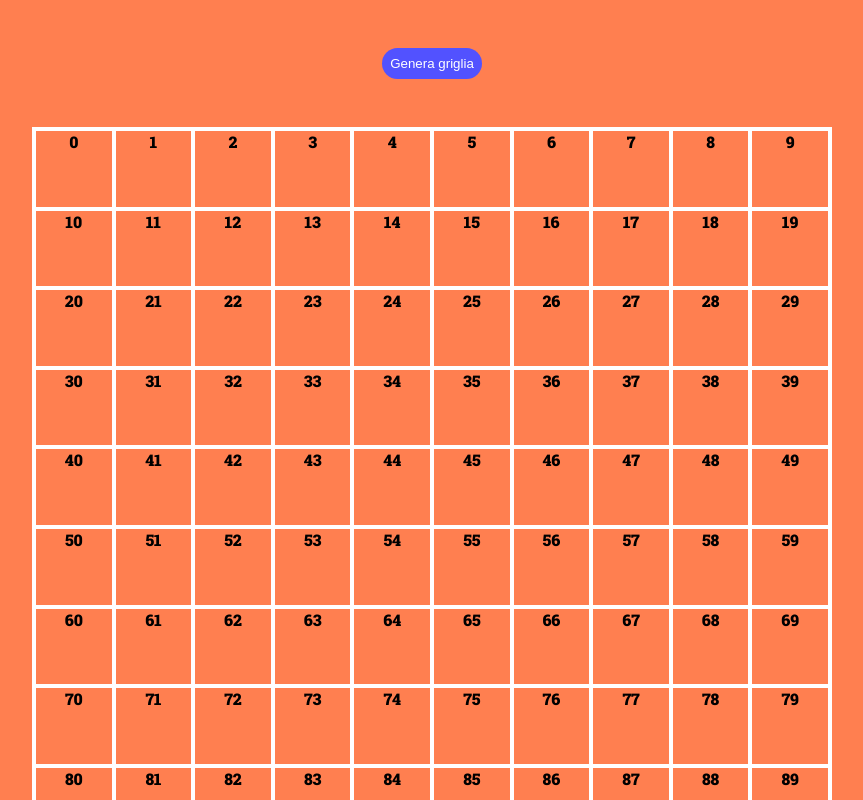
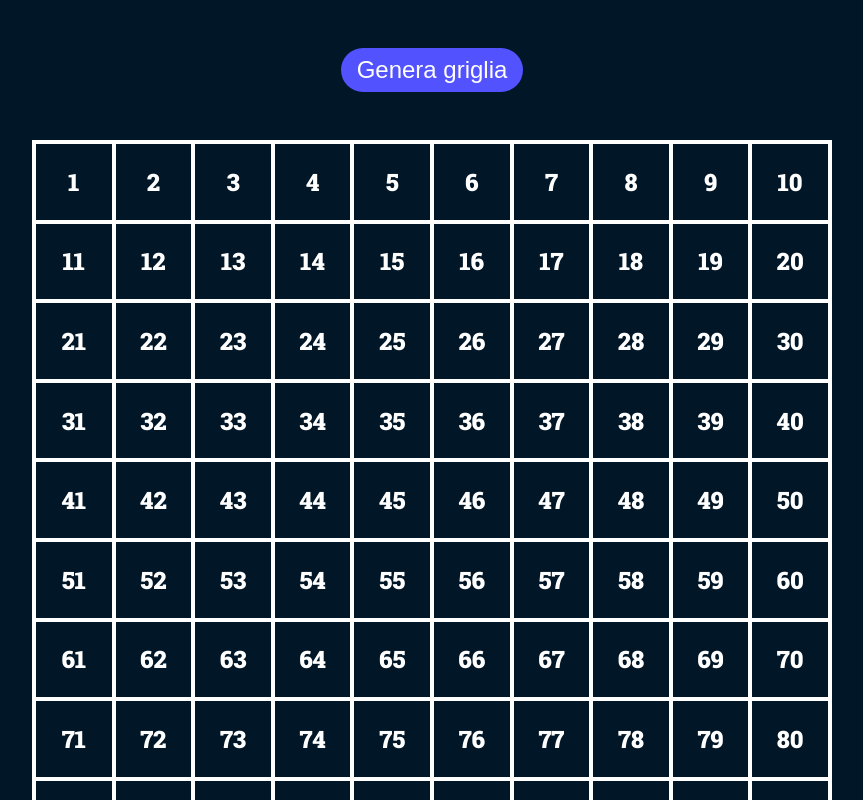
Before and after one commit to alessandrolongo99/js-campominato-grid, a plain HTML site: page index.html in a window 1280 px wide. Both pictures are taken after a click on the button "Genera griglia". Shown: the top 800 px of the page, without its empty margins (208-1071 px from the left). Drawn offline with Linux system fonts and the light colour scheme.

Commit message:
milestone

```diff
--- a/css/style.css
+++ b/css/style.css
@@ -1,41 +1,55 @@
-*{
+* {
     box-sizing: border-box;
     margin: 0;
     padding: 0;
 }
 
-body{
-    background-color: coral;
+body {
+    background-color: #011627;
     font-family: 'Roboto Slab', serif;
 }
 
-main{
+main {
     padding: 3rem 0;
     text-align: center;
 }
 
-.flex_container{
+.flex_container {
     display: flex;
-    flex-wrap: wrap;
 }
 
-#container{
+#container {
     width: 800px;
     height: 800px;
     margin: 3rem auto;
     border: 2px solid white;
+    flex-wrap: wrap;
+    display: none;
 }
 
-#my_button{
+#my_button {
     background-color: rgb(82, 82, 255);
     color: white;
-    padding: 0.5rem;
-    border-radius: 20px;
+    font-size: 1.5rem;
+    padding: 0.5rem 1rem;
+    border-radius: 30px;
     border: none;
+    cursor: pointer;
 }
 
-.square{
+.square {
     border: 2px solid white;
     width: calc(100% / 10);
     height: calc(100% / 10);
+    align-items: center;
+    justify-content: center;
+    color: white;
+    font-size: 1.5rem;
+    cursor: pointer;
+    align-items: center;
 }
+
+.activated {
+    background-color: #7fffd4;
+    color: #011627;
+}
--- a/index.html
+++ b/index.html
@@ -16,7 +16,7 @@
     <main>
         <button id="my_button">Genera griglia</button>
 
-        <div class="flex_container" id="container">
+        <div id="container">
 
         </div>
     </main>
--- a/js/main.js
+++ b/js/main.js
@@ -4,15 +4,22 @@ const button = document.getElementById('my_button');
 
 function generateNewSquare() {
     const square = document.createElement('div');
-    square.classList.add('square');
+    square.classList.add('square', 'flex_container');
     return square;
 }
 
 button.addEventListener('click', function () {
+    document.getElementById('container').style.display = 'flex';
     for (let i = 0; i < 100; i++) {
         const newSquare = generateNewSquare();
 
-        newSquare.innerHTML = i;
+        newSquare.addEventListener('click', function () {
+            newSquare.classList.toggle('activated');
+
+            console.log(newSquare.innerHTML);
+        });
+
+        newSquare.innerHTML = i + 1;
 
         container.append(newSquare);
     }
```
